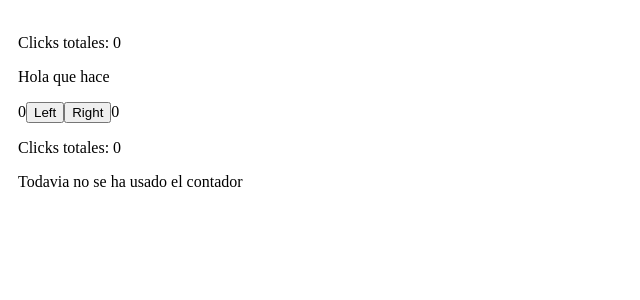
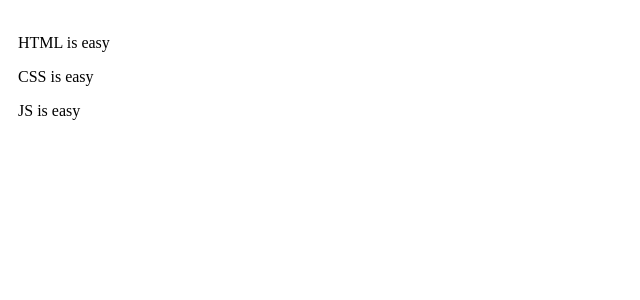
Before and after one commit to ForeverMikk/Bootcamp-midudev, a React (Create React App) app: page / in a window 1280 px wide. Shown: the top 300 px of the page, without its empty margins (0-640 px from the left). Built offline with nearby package versions, Linux system fonts and the light colour scheme.

Commit message:
Adding the part3 of the React Bootcamp of midudev

```diff
--- a/src/App.js
+++ b/src/App.js
@@ -1,9 +1,50 @@
-import React from 'react';
+import React from "react";
 
-function App() {
+const notes = [
+  {
+    id: 1,
+    content: "HTML is easy",
+    date: "2019-05-30",
+    important: true,
+  },
+  {
+    id: 2,
+    content: "CSS is easy",
+    date: "2019-05-30",
+    important: true,
+  },
+  {
+    id: 3,
+    content: "JS is easy",
+    date: "2019-05-30",
+    important: true,
+  },
+];
+
+// const notes = [];
+
+export default function App() {
   return (
-    <h1>hola Mundo</h1>
+    // <div>
+    //   {notes.map(note => {
+    //     return (
+    //       <p>
+    //         <strong>{note.id}</strong>
+    //         {note.content}
+    //       </p>
+    //     );
+    //   })}
+    // </div>
+
+    <div>
+      {notes.map((note) => (
+        <div key={note.id}>
+          <p>{note.content}</p>
+          <small>
+            <time></time>
+          </small>
+        </div>
+      ))}
+    </div>
   );
 }
-
-export default App;
--- a/src/index.js
+++ b/src/index.js
@@ -1,63 +1,8 @@
-import React, {useState} from 'react';
-import ReactDOM from 'react-dom';
-import './index.css';
-
-const WarningNotUsed = () => {
-  return <p>Todavia no se ha usado el contador</p>
-}
-
-const ListOfClicks = ({clicks}) => {
-  // debugger;
-  return <p>{clicks.join(", ")}</p>
-}
-const App = ({valorInicial}) => {
-  // const [left, setLeft] = useState(0);
-  // const [right, setRight] =useState(0);
-
-  const [counters, setCounters] = useState({
-    right: 0,
-    left: 0,
-    // clicks: 0,
-    mensaje: "Hola que hace"
-  })
-
-  // Hay que evitar usar Estados Para cualquier cosa
-  const[clicks, setClicks] = useState([])
-
-  const handleLeft = () => {
-    const newCountersState = {
-      ...counters,
-      left: counters.left + 1,
-    };
-    setCounters(newCountersState)
-    setClicks(prevClicks => [...prevClicks,'L'])
-  }
-
-  const handleRight = () => {
-    setCounters({
-      ...counters,
-      right: counters.right + 1,
-    })
-    setClicks(prevClicks => [...prevClicks,'R'])
-  }
-
-  return (
-    <div>
-      <p>Clicks totales: {clicks.length}</p>
-      <p>{counters.mensaje}</p>
-      {counters.left}
-      <button onClick={handleLeft}>Left</button>
-      <button onClick={handleRight}>Right</button>
-      {counters.right}
-      <p>Clicks totales: {clicks.length}</p>
-      {/* RENDERISADO CONDICIONAL */}
-      {clicks.length === 0
-      ? <WarningNotUsed />
-      : <ListOfClicks clicks={clicks}/>}
-    </div>
-  )
-}
+import React from "react";
+import ReactDOM from "react-dom";
+import "./index.css";
+import App from "./App";
 
 const rootElement = document.getElementById("root");
 
-ReactDOM.render(<App valorInicial={0}/>, rootElement);
+ReactDOM.render(<App />, rootElement);
```
Also changed, not shown: src/reportWebVitals.js (deleted, +0 -13 lines), src/setupTests.js (deleted, +0 -5 lines), src/logo.svg (deleted), 1 other file (tests, documents, lock files or other folders).
